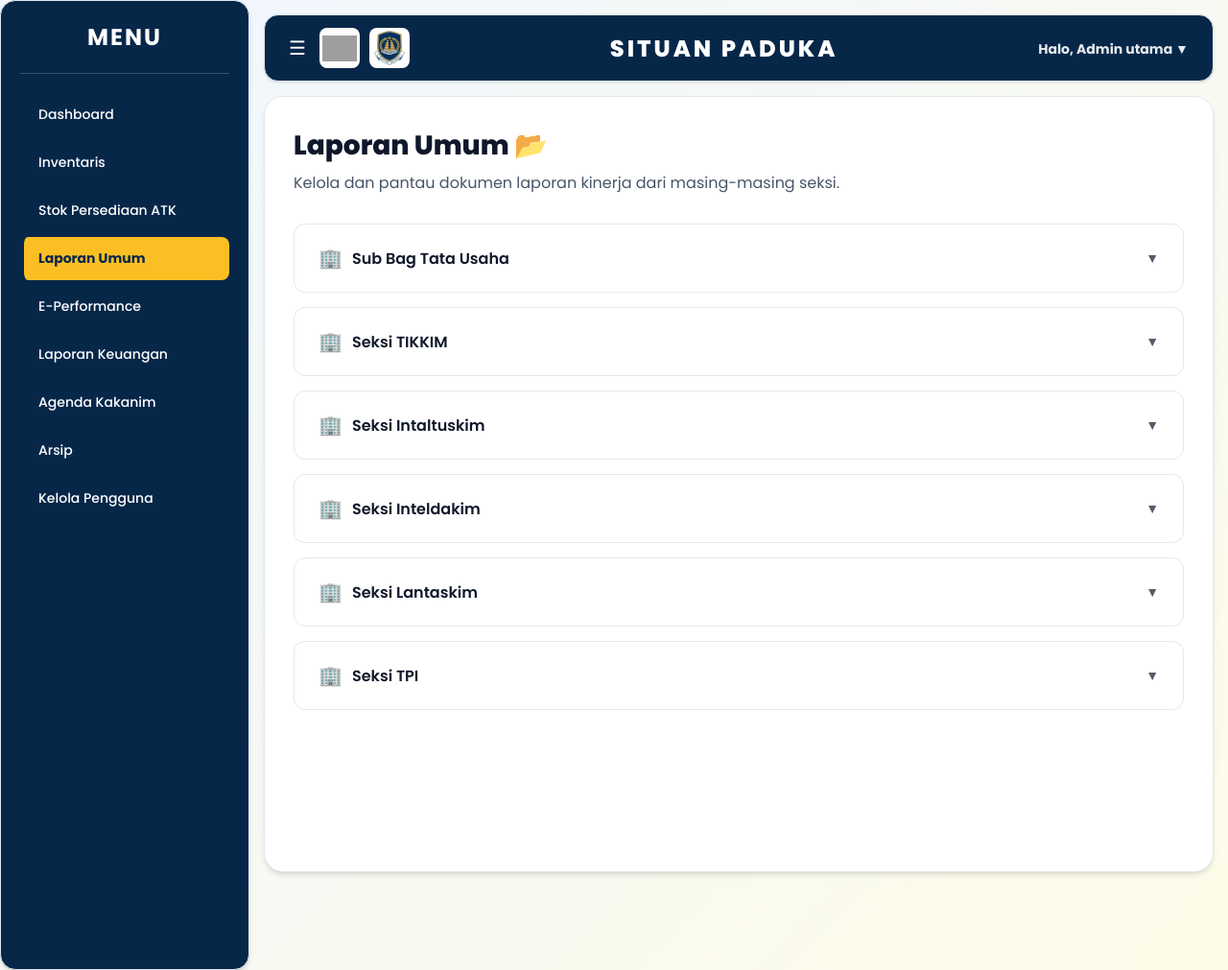
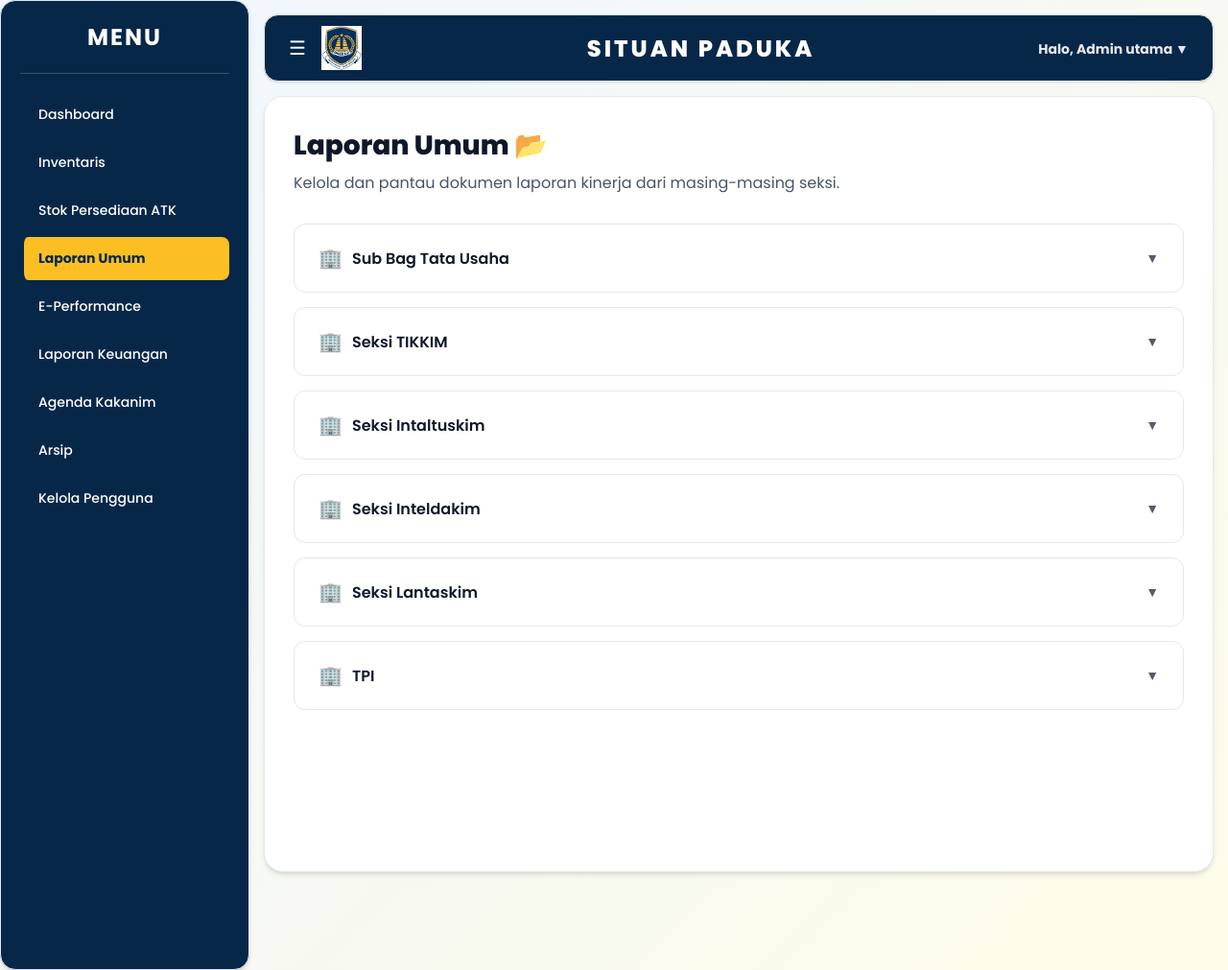
Before and after one commit to rehanzhaky/website, a PHP site: page /laporan_umum.php in a window 1280 px wide. Shown: the whole page at 96% size. Run offline with PHP 8.4, Linux system fonts and the light colour scheme; a user stored in the database is signed in; grey boxes are pictures that could not be loaded.

Commit message:
final push

```diff
--- a/daftar_eperformance.php
+++ b/daftar_eperformance.php
@@ -22,7 +22,7 @@ $daftar_seksi = ['Sub Bag Tata Usaha', 'Tikkim', 'Intaltuskim', 'Inteldakim', 'L
         ?>
             <a href="e_performance.php?seksi=<?= $slug ?>" style="text-decoration: none;">
                 <div style="background: var(--bg-secondary); border: 1px solid var(--border-color); padding: 20px; border-radius: 10px; color: var(--text-primary); font-weight: bold; transition: all 0.3s; display: flex; justify-content: space-between; align-items: center;" onmouseover="this.style.background='var(--blue-lighter)'; this.style.borderColor='var(--blue-primary)';" onmouseout="this.style.background='var(--bg-secondary)'; this.style.borderColor='var(--border-color)';">
-                    <span style="font-size: 15px;">📁 <?= ($seksi === 'Sub Bag Tata Usaha') ? $seksi : 'Seksi ' . $seksi ?></span>
+                    <span style="font-size: 15px;">📁 <?= (in_array($seksi, ['Sub Bag Tata Usaha', 'TPI'])) ? $seksi : 'Seksi ' . $seksi ?></span>
                     <span style="color: var(--text-muted); font-size: 13px; font-weight: normal;">Buka Arsip →</span>
                 </div>
             </a>
--- a/e_performance.php
+++ b/e_performance.php
@@ -68,7 +68,7 @@ $laporan_bulan_ini = $stmt_check->fetch();
     <div class="panel-tabel">
         <div style="margin-bottom: 15px; display: flex; justify-content: space-between; align-items: center;">
             <h4 style="margin: 0; color: var(--text-primary);">Riwayat Laporan Kinerja</h4>
-            <a href="upload_eperformance.php?seksi=<?= htmlspecialchars($slug_seksi) ?>" class="btn-navy-pill" style="margin: 0; background: rgba(255, 215, 0, 0.2); border-color: #ffd700; color: #ffd700; padding: 6px 15px; font-size: 12px;">
+            <a href="upload_eperformance.php?seksi=<?= htmlspecialchars($slug_seksi) ?>" class="btn-navy-pill" style="margin: 0; background: #072749; border-color: #072749; color: #ffffff; padding: 6px 15px; font-size: 12px;">
                 + Upload Baru
             </a>
         </div>
--- a/laporan_umum.php
+++ b/laporan_umum.php
@@ -32,7 +32,7 @@ foreach ($daftar_seksi as $seksi):
 <div class="accordion-item">
     <div class="accordion-header" onclick="toggleAccordion(this)">
         <span style="display: flex; align-items: center; gap: 10px;">
-            <span style="font-size: 20px;">🏢</span> <?= ($seksi === 'Sub Bag Tata Usaha') ? htmlspecialchars($seksi) : 'Seksi ' . htmlspecialchars($seksi) ?>
+            <span style="font-size: 20px;">🏢</span> <?= (in_array($seksi, ['Sub Bag Tata Usaha', 'TPI'])) ? htmlspecialchars($seksi) : 'Seksi ' . htmlspecialchars($seksi) ?>
         </span>
         <span class="accordion-icon">▼</span>
     </div>
@@ -42,14 +42,14 @@ foreach ($daftar_seksi as $seksi):
             <a href="daftar_laporan_umum.php?seksi=<?= $slug_seksi ?>" class="action-card view">
                 <div class="card-title">👁️ Lihat Daftar Laporan</div>
                 <div class="card-desc">
-                    Buka dan pantau rekam jejak dokumen laporan yang sudah diarsipkan oleh <?= ($seksi === 'Sub Bag Tata Usaha') ? htmlspecialchars($seksi) : 'Seksi ' . htmlspecialchars($seksi) ?>. Anda dapat mengunduh atau mencetak dokumen dari menu ini.
+                    Buka dan pantau rekam jejak dokumen laporan yang sudah diarsipkan oleh <?= (in_array($seksi, ['Sub Bag Tata Usaha', 'TPI'])) ? htmlspecialchars($seksi) : 'Seksi ' . htmlspecialchars($seksi) ?>. Anda dapat mengunduh atau mencetak dokumen dari menu ini.
                 </div>
             </a>
 
             <a href="upload_laporan_umum.php?seksi=<?= $slug_seksi ?>" class="action-card upload">
                 <div class="card-title">📤 Upload Laporan Baru</div>
                 <div class="card-desc">
-                    Unggah file dokumen laporan terbaru untuk <?= ($seksi === 'Sub Bag Tata Usaha') ? htmlspecialchars($seksi) : 'Seksi ' . htmlspecialchars($seksi) ?> ke dalam sistem arsip. Pastikan file berformat PDF atau Excel yang telah disetujui.
+                    Unggah file dokumen laporan terbaru untuk <?= (in_array($seksi, ['Sub Bag Tata Usaha', 'TPI'])) ? htmlspecialchars($seksi) : 'Seksi ' . htmlspecialchars($seksi) ?> ke dalam sistem arsip. Pastikan file berformat PDF atau Excel yang telah disetujui.
                 </div>
             </a>
         </div>
--- a/layouts/navbar.php
+++ b/layouts/navbar.php
@@ -1,9 +1,8 @@
 <nav class="navbar glass">
     <div class="nav-left" style="display:flex; align-items:center; gap:14px;">
         <button id="toggleBtn" style="background:none; border:none; color:#ffffff; cursor:pointer; font-size: 20px;">☰</button>
-        <div class="nav-logos" style="display:flex; align-items:center; gap:10px;">
-            <img src="assets/image/imigrasi.jpeg" alt="Logo Imigrasi" style="height:42px; width:42px; object-fit:contain; border-radius:8px; background:#ffffff; padding:3px;">
-            <img src="assets/image/imigrasi2.jpeg" alt="Logo Imigrasi 2" style="height:42px; width:42px; object-fit:contain; border-radius:8px; background:#ffffff; padding:3px;">
+        <div class="nav-logos" style="display:flex; align-items:center;">
+            <img src="assets/image/imigrasi2.jpeg" alt="Logo Imigrasi" style="height:46px; width:46px; object-fit:contain;">
         </div>
     </div>
 
--- a/pilih_laporan.php
+++ b/pilih_laporan.php
@@ -28,7 +28,7 @@ include 'layouts/navbar.php';
     <a href="laporan_pnbp.php" style="text-decoration: none; color: inherit;">
         <div class="stat-card glass panel-shortcut" style="height: 250px; display: flex; flex-direction: column; justify-content: center; align-items: center; text-align: center; background: #072749; border: 1px solid #0a3a5c;">
             <div style="font-size: 50px; margin-bottom: 15px;">💰</div>
-            <h3 style="color: #ffffff; margin-bottom: 10px;">Realisasi PNBP</h3>
+            <h3 style="color: #ffffff; margin-bottom: 10px;">Realisasi Pendapatan (PNBP)</h3>
             <p style="color: #ffffff; font-size: 14px;">Penerimaan Negara Bukan Pajak Per Akun</p>
         </div>
     </a>
```
Also changed, not shown: .htaccess (added), uploads/1779207798_6a0c8e7656f85.png (renamed from uploads/agenda/1778904617_rapat_6a07ee299ef8e.png), uploads/agenda/1778904522_kegiatan_6a07edca23179.png (deleted), uploads/agenda/1779208498_kegiatan_6a0c9132b5ce8.png (added), 6 other files.
